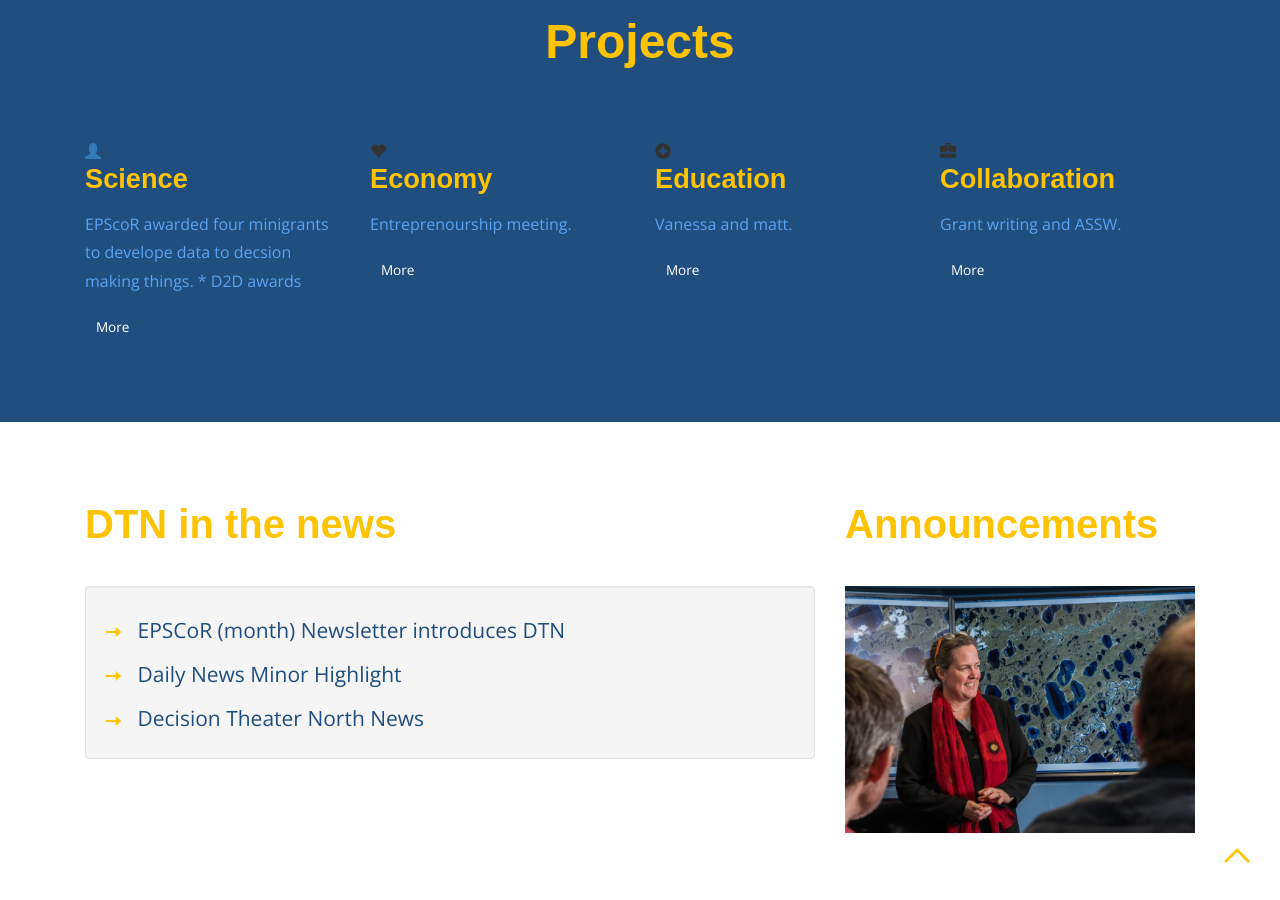
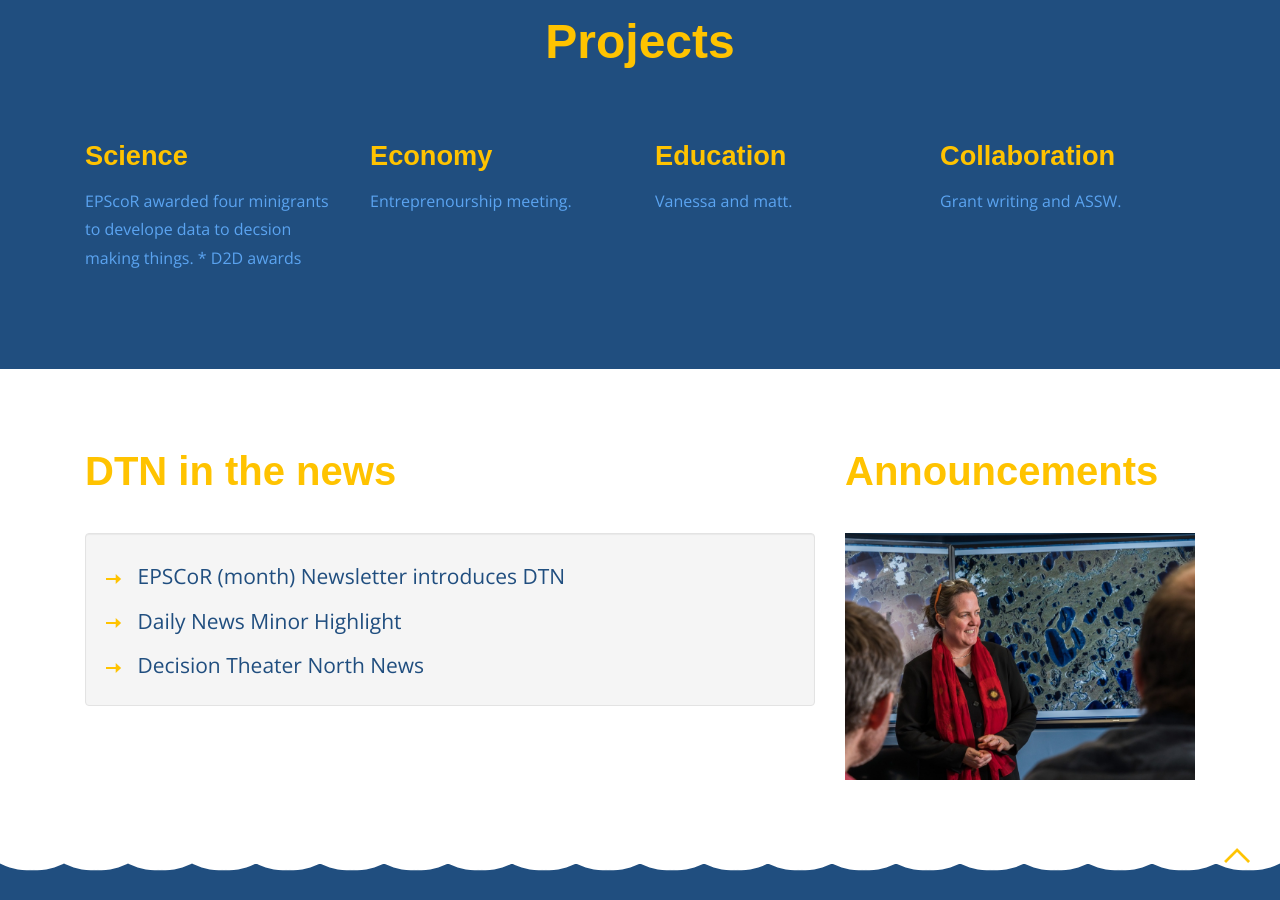
Before and after one commit to AK-NSF-EPSCoR/Vis-Space, a Jekyll site: the page built from new.html, in a window 1280 px wide and 900 px high, scrolled down 1751 px. Built offline with Jekyll 4.4.1, drawn with Linux system fonts in a browser that asks for light colours; some web fonts are replaced.

Commit message:
minor clean ups

```diff
--- a/_includes/projects.html
+++ b/_includes/projects.html
@@ -3,35 +3,27 @@
     <h6>Projects</h6>
 
     <div class="col-md-3 projects-left">
-      <span class="glyphicon glyphicon-user" aria-hidden="true"></span>
       <h3>Science</h3>
       <P>EPScoR awarded four minigrants to develope data to decsion making things.
         * D2D awards
       </p>
-      <a class="hvr-shutter-in-horizontal" href="#">More</a>
     </div>
     <div class="col-md-3 projects-left">
-      <span class="glyphicon glyphicon-heart" aria-hidden="true"></span>
       <h3>Economy</h3>
       <P>
         Entreprenourship meeting.
       </p>
-      <a class="hvr-shutter-in-horizontal" href="#">More</a>
     </div>
     <div class="col-md-3 projects-left">
-      <span class="glyphicon glyphicon-plus-sign" aria-hidden="true"></span>
       <h3>Education</h3>
       <P>Vanessa and matt.
       </p>
-      <a class="hvr-shutter-in-horizontal" href="#">More</a>
     </div>
     <div class="col-md-3 projects-left">
-      <span class="glyphicon glyphicon-briefcase" aria-hidden="true"></span>
       <h3>Collaboration</h3>
       <P>
         Grant writing and ASSW.
       </p>
-      <a class="hvr-shutter-in-horizontal" href="#">More</a>
     </div>
     <div class="clearfix"></div>
   </div>
```
Also changed, not shown: _presentations/index.md (+1 -1 lines).
